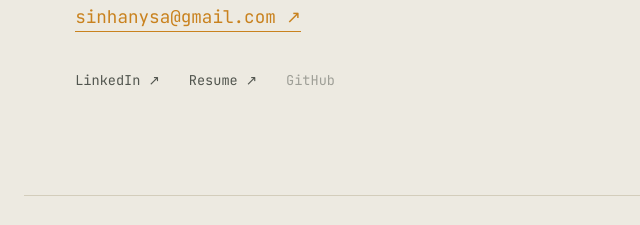
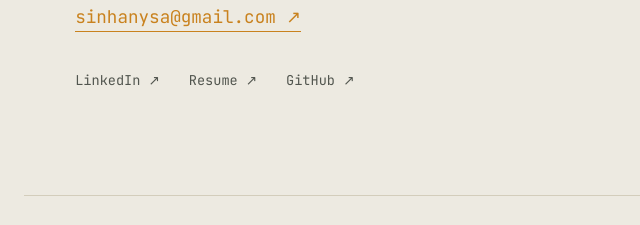
Before and after one commit to nysas/portfolio, a plain HTML site: page index.html in a window 1280 px wide. Shown: the part 6498-6723 px from the top of the page, 26-666 px from the left. Drawn offline with Linux system fonts and the light colour scheme.

Commit message:
Replace GitHub placeholder with link

```diff
--- a/index.html
+++ b/index.html
@@ -296,7 +296,7 @@
     <div class="contact-links">
       <a href="https://www.linkedin.com/in/nysa-sinha-1b687032a/" target="_blank" rel="noopener">LinkedIn ↗</a>
       <a href="assets/nysa-sinha-resume.pdf" target="_blank" rel="noopener">Resume ↗</a>
-      <span class="contact-placeholder" title="https://github.com/nysas">GitHub </span>
+      <a href="https://github.com/nysas" target="_blank" rel="noopener">GitHub ↗</a>
     </div>
   </section>
 
```
